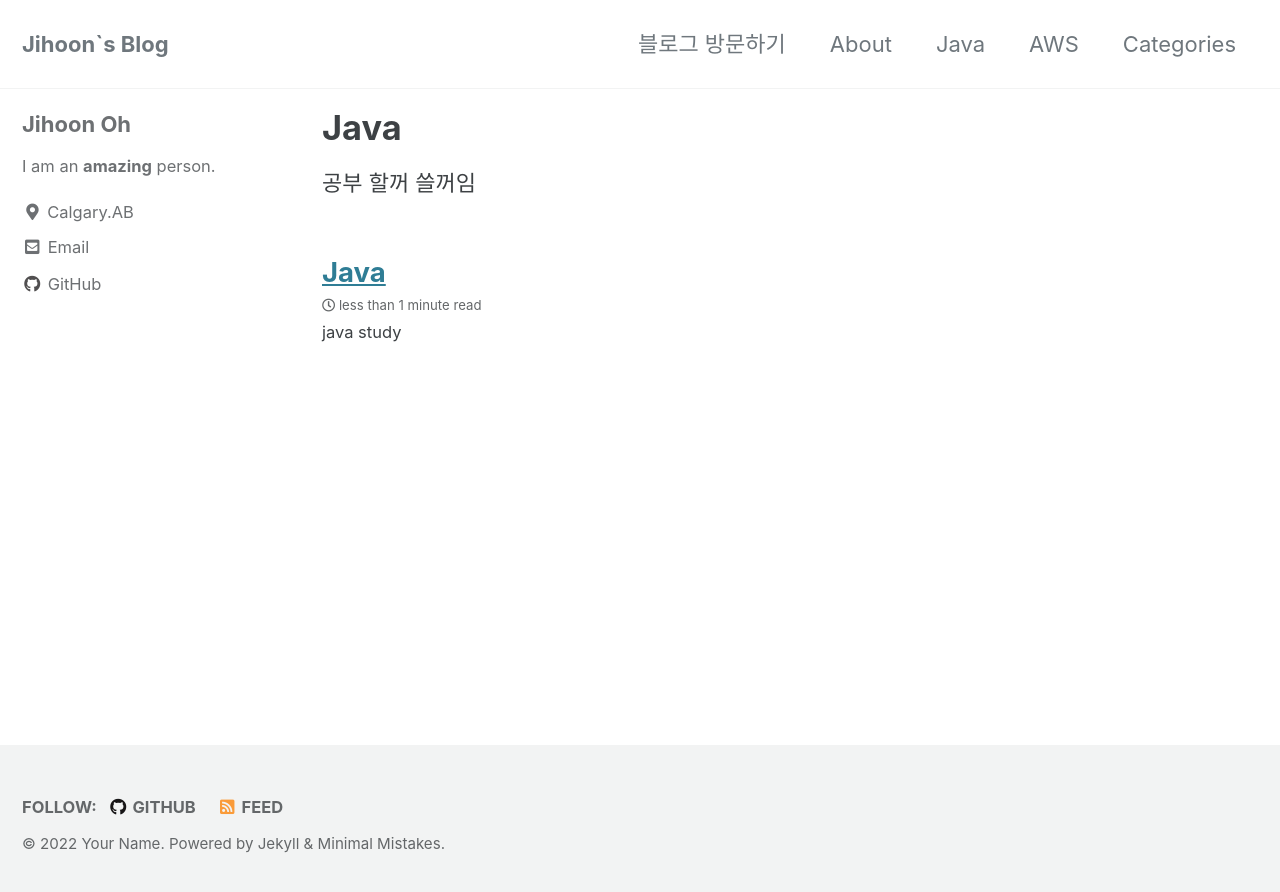
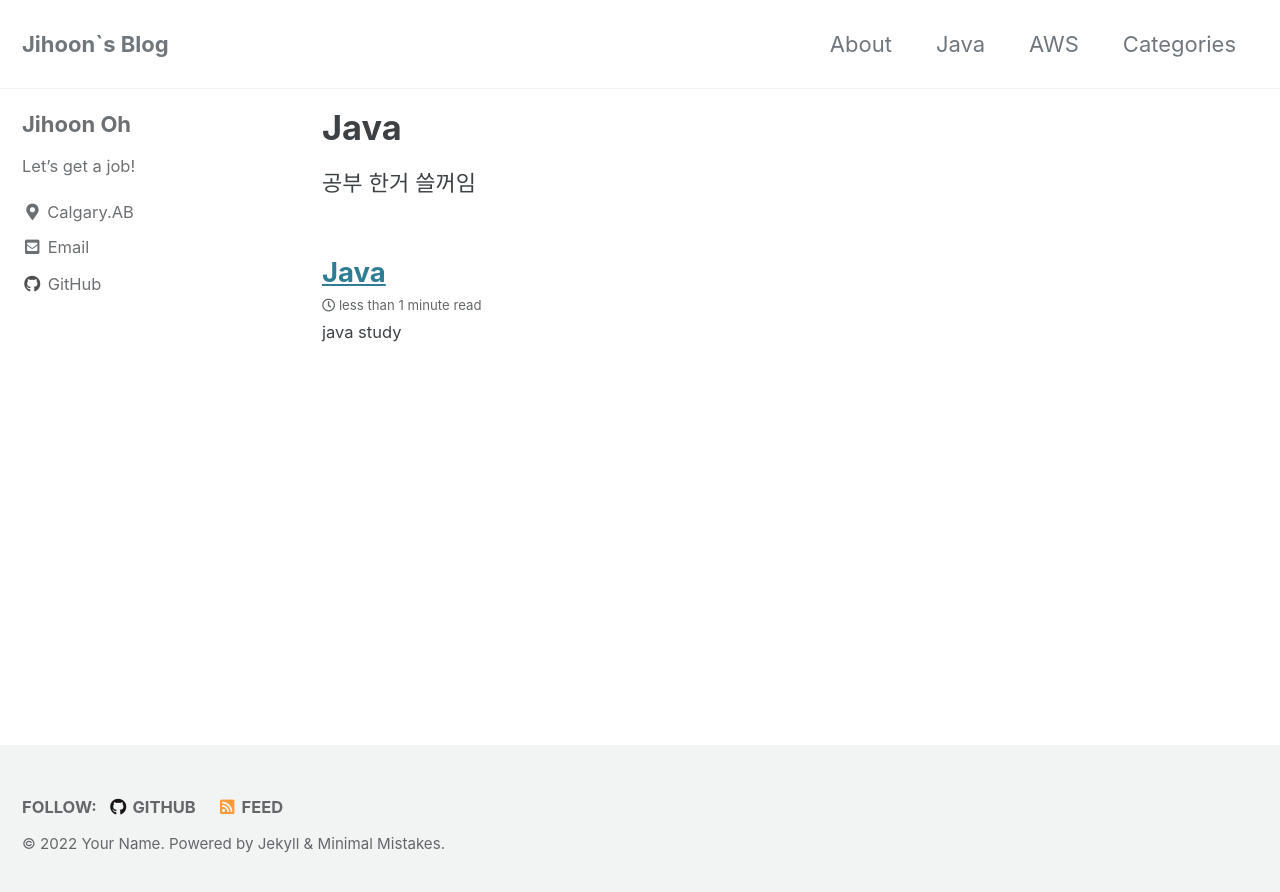
Before and after one commit to jihoon0324/jihoon0324.github.io, a Jekyll site: the page built from _pages/java.md, in a window 1280 px wide. Shown: the top 892 px of the page. Built offline with Jekyll 4.4.1, drawn with Linux system fonts in a browser that asks for light colours; cached includes are drawn as plain includes.

Commit message:
remove link for blog on the top menu

```diff
--- a/_config.yml
+++ b/_config.yml
@@ -104,7 +104,7 @@ analytics:
 author:
   name             : "Jihoon Oh"
   avatar           : # path of avatar image, e.g. "/assets/images/bio-photo.jpg"
-  bio              : "I am an **amazing** person."
+  bio              : "Let's get a job!"
   location         : "Calgary.AB"
   email            :
   links:
--- a/_data/navigation.yml
+++ b/_data/navigation.yml
@@ -1,7 +1,6 @@
 # main links
 main:
-  - title: "블로그 방문하기"
-    url: https://jihoon0324.github.io/
+
   - title: "About"
     url: /about/
   - title: "Java"
--- a/_pages/java.md
+++ b/_pages/java.md
@@ -8,4 +8,4 @@ toc_ads : true
 taxonomy: java
 ---
 
-공부 할꺼 쓸꺼임
+공부 한거 쓸꺼임
```
